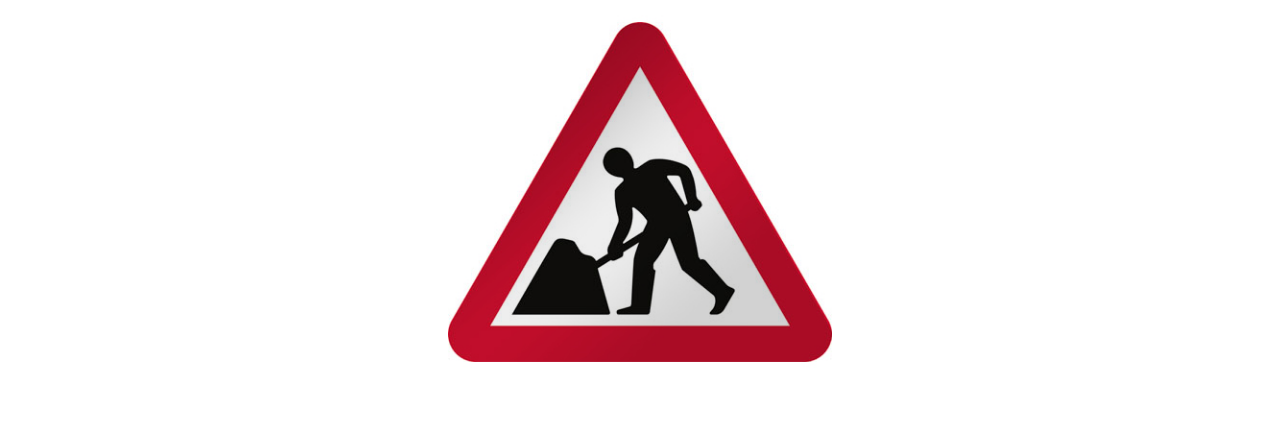
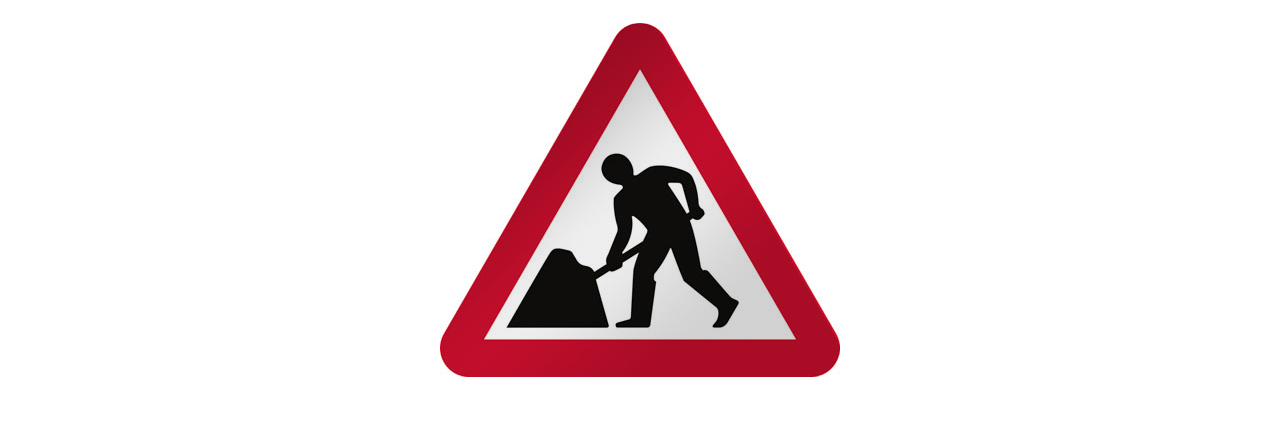
Before and after one commit to redgetalactac/website, a plain HTML site: page index.html in a window 1280 px wide. Shown: the top 433 px of the page. Drawn offline with nearby package versions, Linux system fonts and the light colour scheme.

Commit message:
commit this man

```diff
--- a/assets/style.css
+++ b/assets/style.css
@@ -11,7 +11,7 @@ body {
 }
 
 .img-container img {
-    max-width: 30vw;
+    max-width: 35vw;
     height: auto;
 }
 
```
